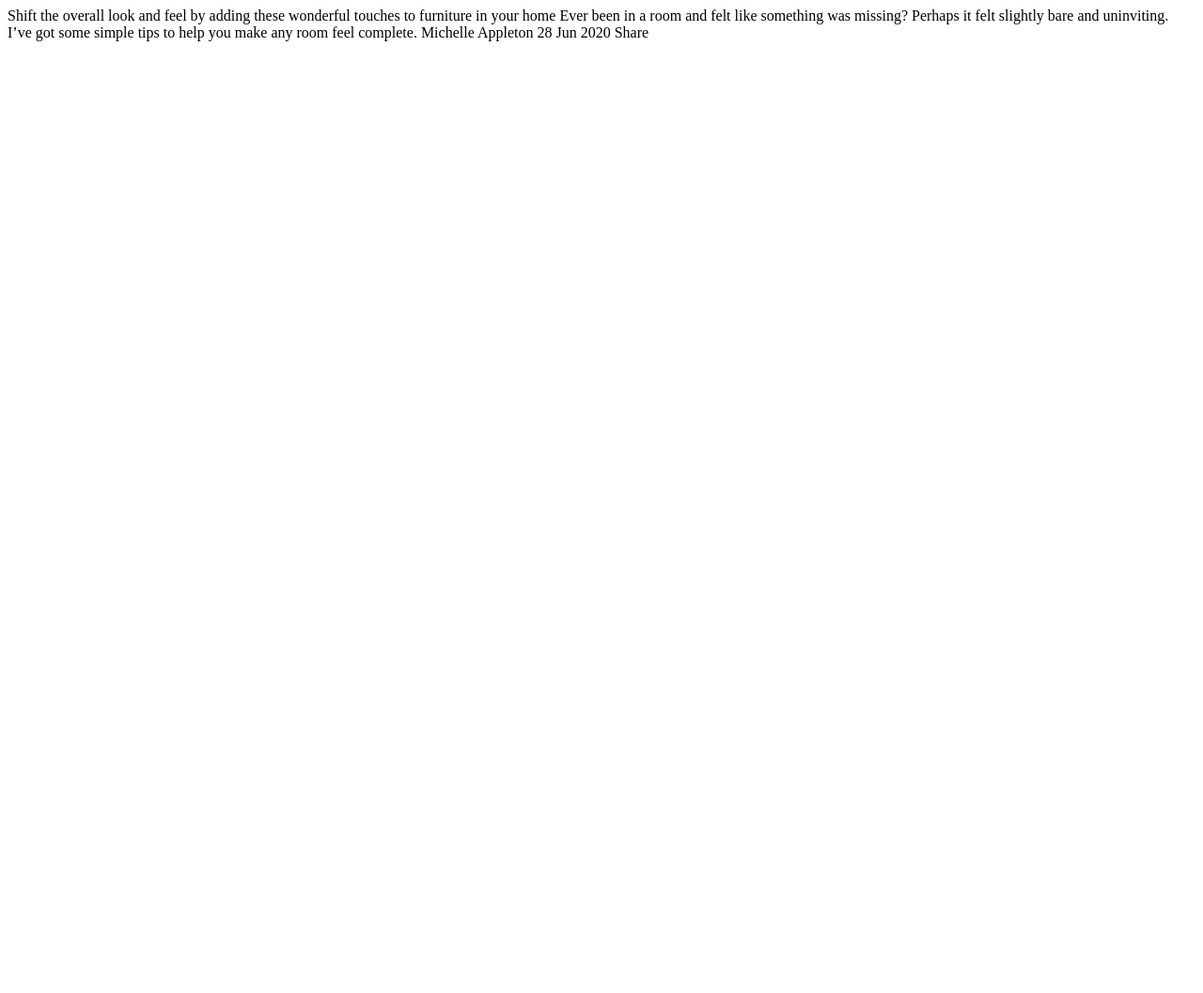
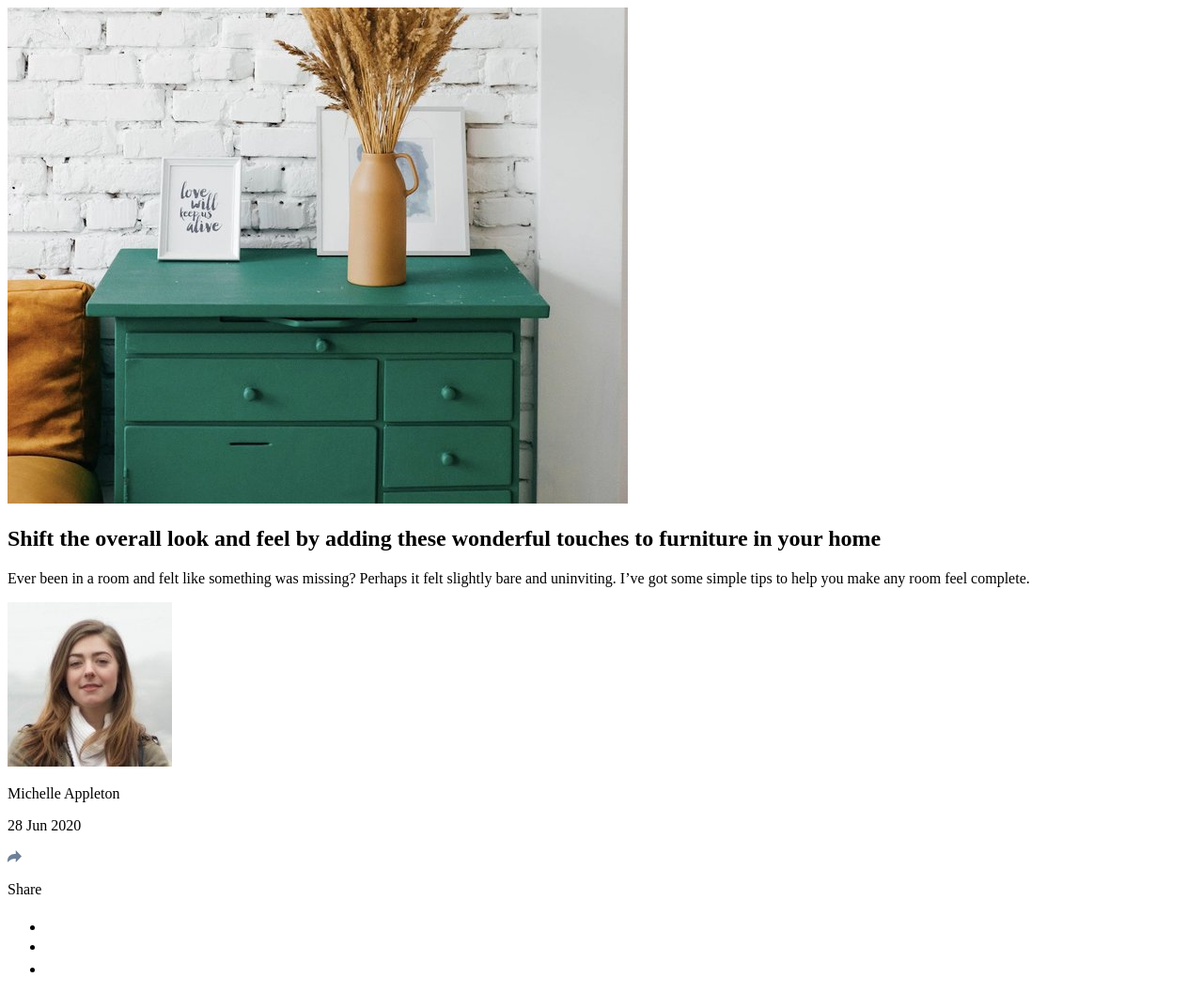
Before and after one commit to Norwyx/article-preview-component, a plain HTML site: page index.html in a window 1280 px wide. Shown: the whole page at 94% size. Before the commit the page ends 800 px from the top, so only its background shows below. Drawn offline with Linux system fonts and the light colour scheme.

Commit message:
Page structure finished

```diff
--- a/index.html
+++ b/index.html
@@ -10,17 +10,61 @@
   <link href="//netdna.bootstrapcdn.com/font-awesome/3.2.1/css/font-awesome.css" rel="stylesheet">
 </head>
 <body>
-
+  <main class="container">
+    <section class="container__top">
+      <img src="images/drawers.jpg" alt="Drawers image" class="top--image">
+    </section>
+    <section class="container__bottom">
+      <div class="bottom__content">
+        <h1 class="content--title">
           Shift the overall look and feel by adding these wonderful
           touches to furniture in your home
-
+        </h1>
+        <p class="content--paragraph">
           Ever been in a room and felt like something was missing? Perhaps
           it felt slightly bare and uninviting. I’ve got some simple tips
           to help you make any room feel complete.
-
+        </p>
+      </div>
+      <div class="bottom__about">
+        <div class="about__author">
+          <img src="images/avatar-michelle.jpg" alt="Michelle's avatar" class="author--image">
+          <div class="author__info">
+            <p class="info--name">
               Michelle Appleton
+            </p>
+            <p class="info--date">
               28 Jun 2020
-
+            </p>
+          </div>
+        </div>
+        <div class="about__arrow">
+          <img src="images/icon-share.svg" alt="Share icon" class="arrow-icon">
+        </div>
+        <div class="about__share-block">
+          <p class="share-block--text">
             Share
+          </p>
+          <ul class="share-block--icon-list">
+            <li>
+              <a href="#">
+                <img src="images/icon-facebook.svg" alt="Facebook icon" class="facebook-logo">
+              </a>
+            </li>
+            <li>
+              <a href="#">
+                <img src="images/icon-twitter.svg" alt="Twitter icon" class="twitter-logo">
+              </a>
+            </li>
+            <li>
+              <a href="#">
+                <img src="images/icon-pinterest.svg" alt="Pinterest icon" class="pinterest-logo">
+              </a>
+            </li>
+          </ul>
+        </div>
+      </div>
+    </section>
+  </main>
 </body>
 </html>
```
Lines whose indentation alone changed are shown as unchanged.
